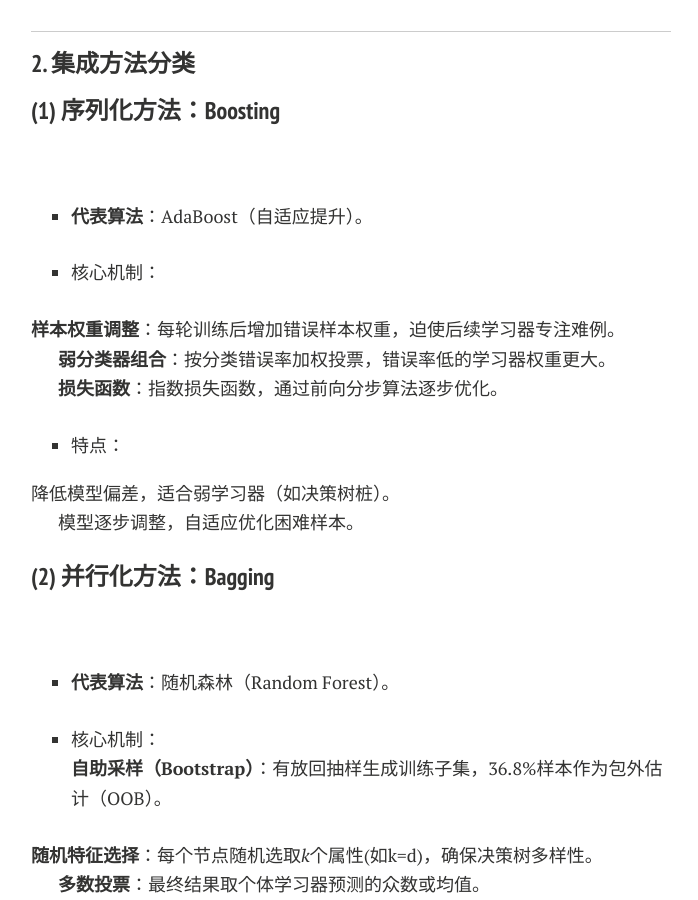
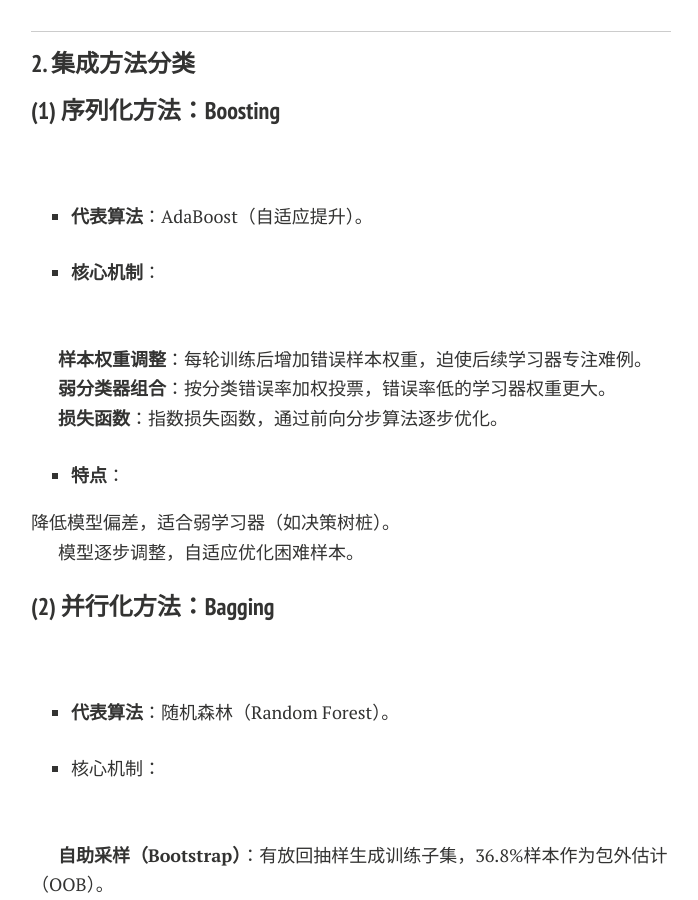
Before and after one commit to Qilu-Yuan/Qilu-Yuan.github.io, a Jekyll site: the page built from blogs/ML/EnsembleLearning.md, in a window 1280 px wide and 900 px high, scrolled down 414 px. Shown: the whole window, without its empty margins (289-987 px from the left). Built offline with Jekyll 4.4.1, drawn with Linux system fonts in a browser that asks for light colours; nearby versions of some CDN libraries; comment, search, counter and statistics services are not loaded; a style sheet for code colours, icons or effects is not loaded.

Commit message:
Update EnsembleLearning.md

```diff
--- a/blogs/ML/EnsembleLearning.md
+++ b/blogs/ML/EnsembleLearning.md
@@ -32,7 +32,9 @@ title: 集成学习
 
 - **代表算法**：AdaBoost（自适应提升）。<br>
 
-- 核心机制：<br>
+- **核心机制**：
+
+<br>
 
 **样本权重调整**：每轮训练后增加错误样本权重，迫使后续学习器专注难例。<br>
 
@@ -40,7 +42,7 @@ title: 集成学习
 
 **损失函数**：指数损失函数，通过前向分步算法逐步优化。<br>
 
-- 特点：<br>
+- **特点**：<br>
 
 降低模型偏差，适合弱学习器（如决策树桩）。<br>
 
@@ -53,6 +55,9 @@ title: 集成学习
 - **代表算法**：随机森林（Random Forest）。<br>
 
 - 核心机制：<br>
+
+<br>
+
 **自助采样（Bootstrap）**：有放回抽样生成训练子集，36.8%样本作为包外估计（OOB）。<br>
 
 **随机特征选择**：每个节点随机选取*k*个属性(如k=d)，确保决策树多样性。<br>
@@ -60,6 +65,8 @@ title: 集成学习
 **多数投票**：最终结果取个体学习器预测的众数或均值。<br>
 
 - 特点：<br>
+
+<br>
 
 降低模型方差，适合高方差基学习器（如深决策树）。<br>
 
@@ -95,11 +102,16 @@ title: 集成学习
 
 - 选择策略：<br>
 
+<br>
+
 高偏差问题（欠拟合）→ Boosting（如AdaBoost）。<br>
 
 高方差问题（过拟合）→ Bagging（如随机森林）。<br>
 
 - 参数调优：<br>
+
+<br>
+
 **AdaBoost**：基学习器数量、学习率（缩减权重更新步长）。<br>
 
 **随机森林**：树的数量、最大深度、特征子集大小k*k*。<br>
```
